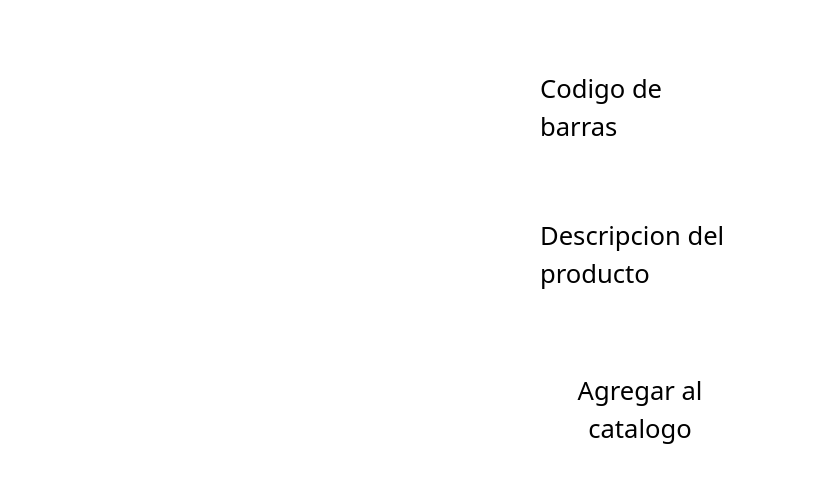
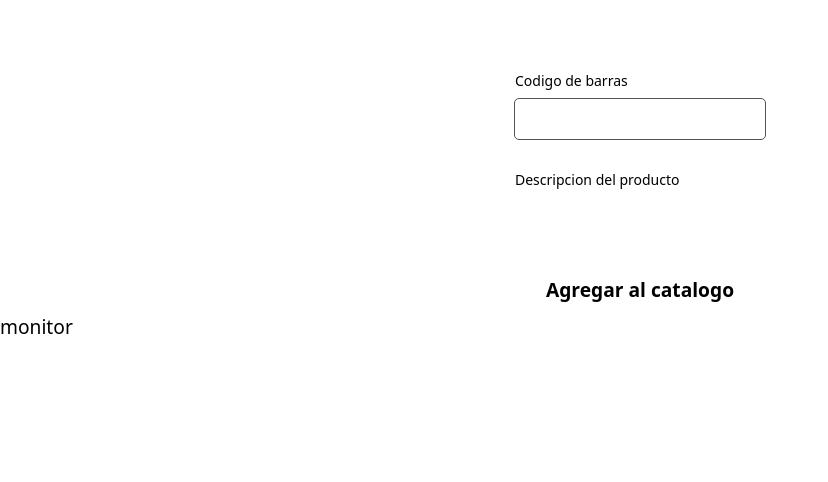
Before and after one commit to tomasbirbe/stocker, a Next.js app: page /catalogo in a window 1280 px wide. Shown: the top 482 px of the page, without its empty margins (0-828 px from the left). Built offline with nearby package versions, Linux system fonts and the light colour scheme.

Commit message:
feat(/catalogue): add form to /catalogue and a mocked list of products or, a catalogue

```diff
--- a/src/app/catalogo/page.tsx
+++ b/src/app/catalogo/page.tsx
@@ -1,15 +1,26 @@
 import { Input } from "@/components/Input";
+import { PrimaryButton } from "@/components/PrimaryButton";
+
+type Catalogue = {
+  barcode: string;
+  description: string;
+};
+
+const catalogue = [{ barcode: "13241234", description: "monitor" }];
 
 export default function CatalogoPage() {
   return (
     <main className="pt-[70px]">
-      <form className="mx-auto w-[200px] flex flex-col items-center gap-[30px]">
-        <Input label="Codigo de barras" />
+      <form className="mx-auto w-[250px] flex flex-col items-center gap-[30px]">
+        <Input autoFocus label="Codigo de barras" />
         <Input label="Descripcion del producto" />
-        <button className="dark:bg-primary-dark-500 px-2 py-2 rounded-[4px] dark:text-text-color-light">
-          Agregar al catalogo
-        </button>
+        <PrimaryButton>Agregar al catalogo</PrimaryButton>
       </form>
+      <ul>
+        {catalogue.map((product) => (
+          <li key={product.barcode}>{product.description}</li>
+        ))}
+      </ul>
     </main>
   );
 }
--- a/src/app/globals.css
+++ b/src/app/globals.css
@@ -7,30 +7,54 @@
   https://www.joshwcomeau.com/css/custom-css-reset/
 */
 
-*, *::before, *::after {
+*,
+*::before,
+*::after {
   box-sizing: border-box;
 }
+
 * {
   margin: 0;
 }
-html, body {
+
+html,
+body {
   height: 100%;
 }
+
 body {
-  font-size: clamp(1.2rem, calc(1rem + 1vw), 1.6rem);
+  font-size: clamp(1rem, calc(0.8rem + 1vw), 1.2rem);
   line-height: 1.5;
   -webkit-font-smoothing: antialiased;
 }
-img, picture, video, canvas, svg {
+
+img,
+picture,
+video,
+canvas,
+svg {
   display: block;
   max-width: 100%;
 }
-input, button, textarea, select {
+
+input,
+button,
+textarea,
+select {
   font: inherit;
 }
-p, h1, h2, h3, h4, h5, h6 {
+
+p,
+h1,
+h2,
+h3,
+h4,
+h5,
+h6 {
   overflow-wrap: break-word;
 }
-#root, #__next {
+
+#root,
+#__next {
   isolation: isolate;
 }
--- a/src/components/Input.tsx
+++ b/src/components/Input.tsx
@@ -4,10 +4,10 @@ type params = { label?: string } & InputHTMLAttributes<HTMLInputElement>;
 
 export const Input = ({ label, ...props }: params) => {
   return (
-    <label htmlFor={props.id}>
-      <p>{label}</p>
+    <label className="w-full" htmlFor={props.id}>
+      <p className="text-[14px] mb-2">{label}</p>
       <input
-        className="dark:bg-backfill-dark-400 w-full rounded-[4px] h-[40px]"
+        className="dark:bg-backfill-dark-400 w-full rounded-[4px] h-[40px] px-2 focus-visible:outline focus-visible:outline-1 focus-visible:outline-backfill-dark-200"
         type="text"
         {...props}
       />
--- a/tailwind.config.js
+++ b/tailwind.config.js
@@ -13,6 +13,8 @@ module.exports = {
       colors: {
         backfill: {
           dark: {
+            200: "#535353",
+            300: "#434343",
             400: "#333333",
             500: "#242424",
           },
```
